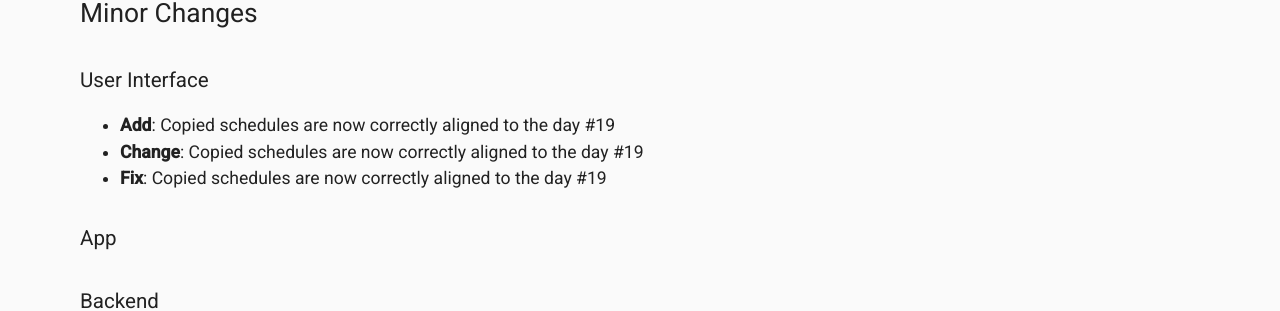
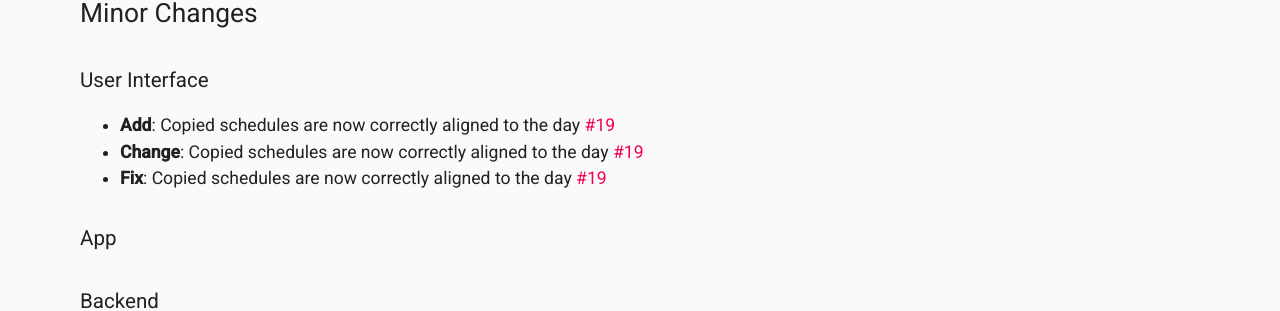
Before and after one commit to mskg/homey-heating, a Jekyll site: the page built from docs/releasenotes/template.md, in a window 1280 px wide. Shown: the part 414-725 px from the top of the page. Built offline with Jekyll 4.4.1, drawn with Linux system fonts in a browser that asks for light colours; part of the change alters nothing that is shown.

```diff
--- a/docs/_layouts/default.html
+++ b/docs/_layouts/default.html
@@ -8,6 +8,8 @@
   <meta name="apple-mobile-web-app-status-bar-style" content="black-translucent">
   <link rel="stylesheet" href="{{ '/assets/css/style.css?v=' | append: site.github.build_revision | relative_url }}">
   <link rel="stylesheet" href="https://fonts.googleapis.com/css?family=Roboto:300,400,500">
+  <script src="{{ '/assets/highlight.js?v=' | append: site.github.build_revision | relative_url }}">
+  </script>
 </head>
 
 <body>
--- /dev/null
+++ b/docs/assets/highlight.js
@@ -0,0 +1,12 @@
+function highlightMatchesInString(text) {
+    return text.replace(/#(\d)+/ig, function (m) {
+        return '<a href="https://github.com/mskg/homey-heating/issues/' + m.substring(1) + '">' + m + '</a>';
+    });
+}
+
+document.addEventListener("DOMContentLoaded", function (event) {
+    var content = window.document.getElementById("content");
+
+    content.innerHTML = highlightMatchesInString(
+        content.innerHTML);
+});
```
